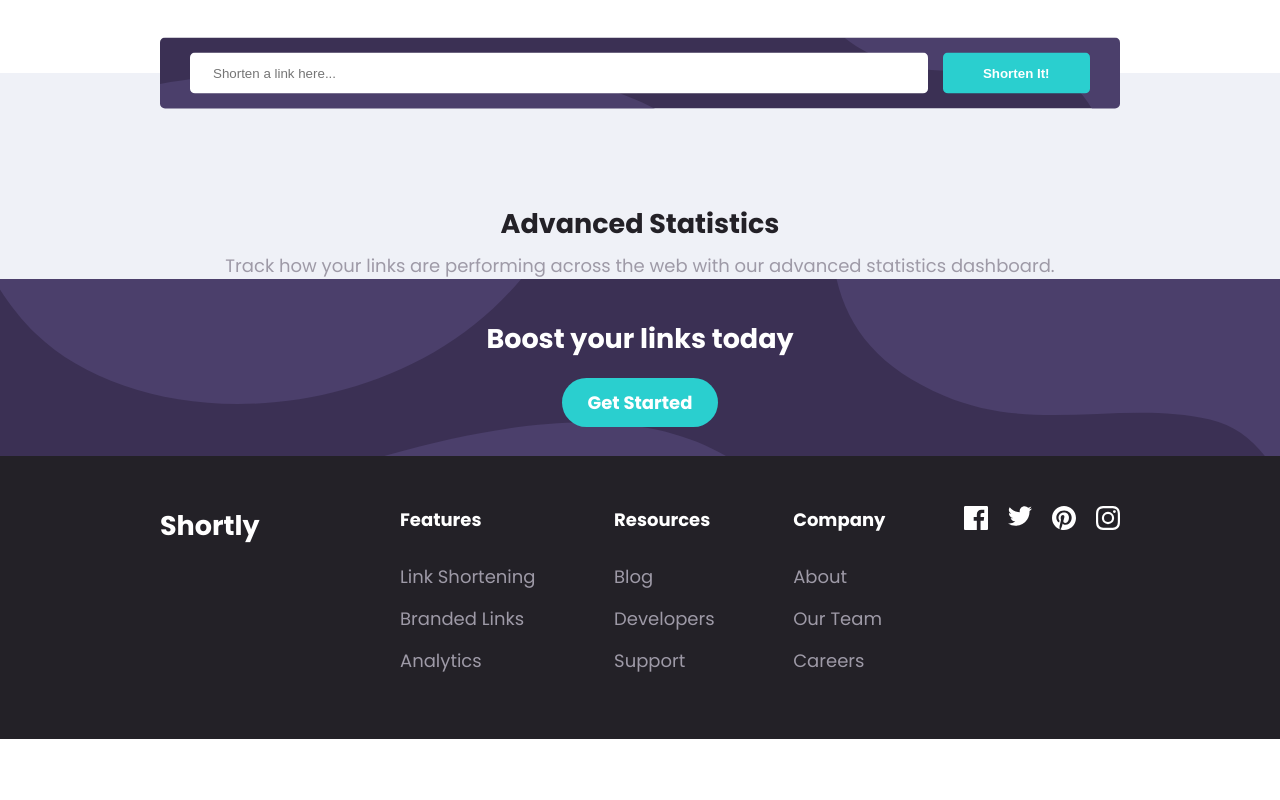
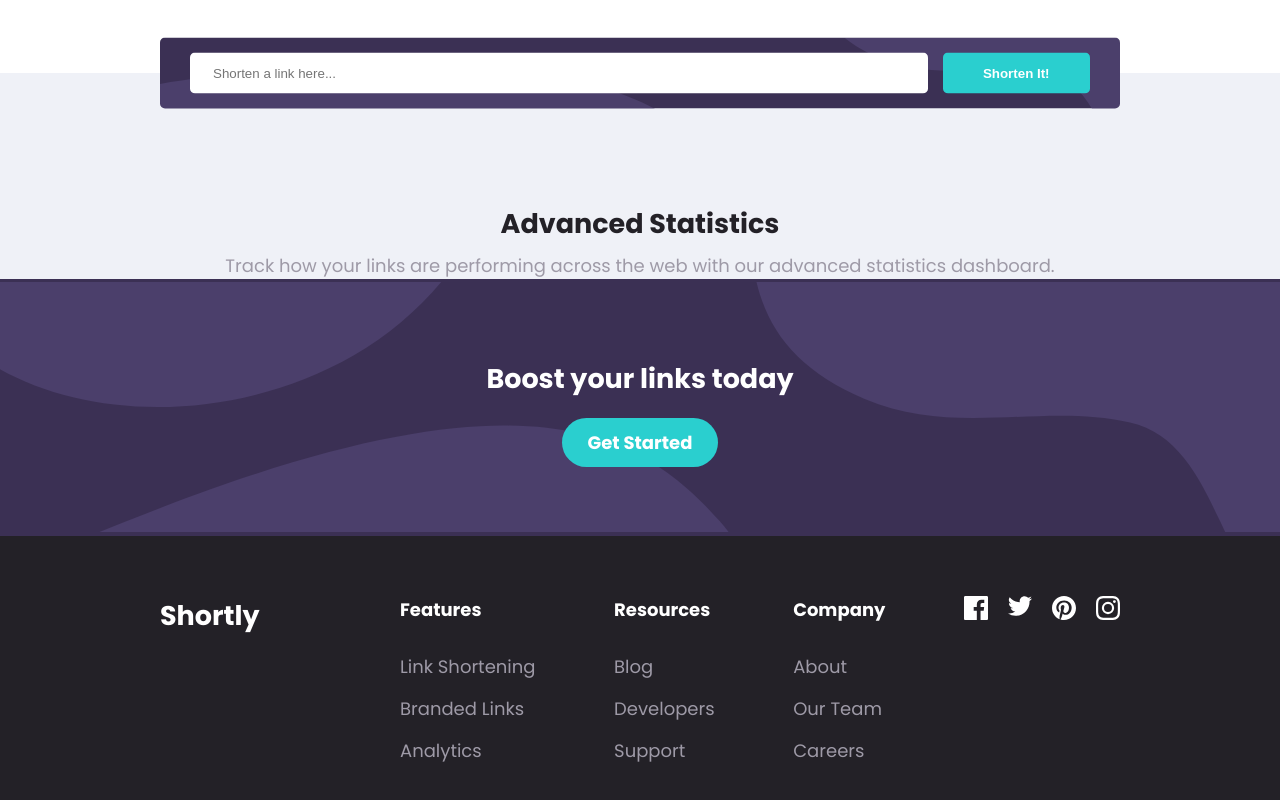
Before and after one commit to dasurahul/url-shortening-api-master, a React (Create React App) app: page / in a window 1280 px wide. Shown: the part 496-1296 px from the top of the page. Before the commit the page ends 1235 px from the top, so only its background shows below. Built offline with nearby package versions, Linux system fonts and the light colour scheme.

Commit message:
My Commit

```diff
--- a/src/App.js
+++ b/src/App.js
@@ -117,6 +117,8 @@ const Button = styled.button`
 
 const SubHero = styled.div`
   background-image: url(${(props) => props.desktop});
+  background-repeat: no-repeat;
+  background-position: center;
   @media (max-width: 1000px) {
     background-image: url(${(props) => props.mobile});
     background-repeat: no-repeat;
@@ -142,7 +144,7 @@ const App = () => {
         setLoading(false);
       })
       .catch((error) => {
-        setErrorMessage(error.response.data.error);
+        setErrorMessage("Something went wrong");
         setLoading(false);
       });
   };
@@ -207,7 +209,7 @@ const App = () => {
       <SubHero
         style={{
           textAlign: "center",
-          padding: "40px 0",
+          padding: "80px 0",
           backgroundColor: "var(--dark-violet)",
         }}
         desktop={desktop}
--- a/src/components/Footer.js
+++ b/src/components/Footer.js
@@ -8,7 +8,7 @@ import instagram from "../icon-instagram.svg";
 const Container = styled.div`
   max-width: 1000px;
   margin: 0 auto;
-  padding: 50px 20px;
+  padding: 60px 20px;
   color: #fff;
   display: grid;
   grid-template-columns: 3fr 9fr;
```
